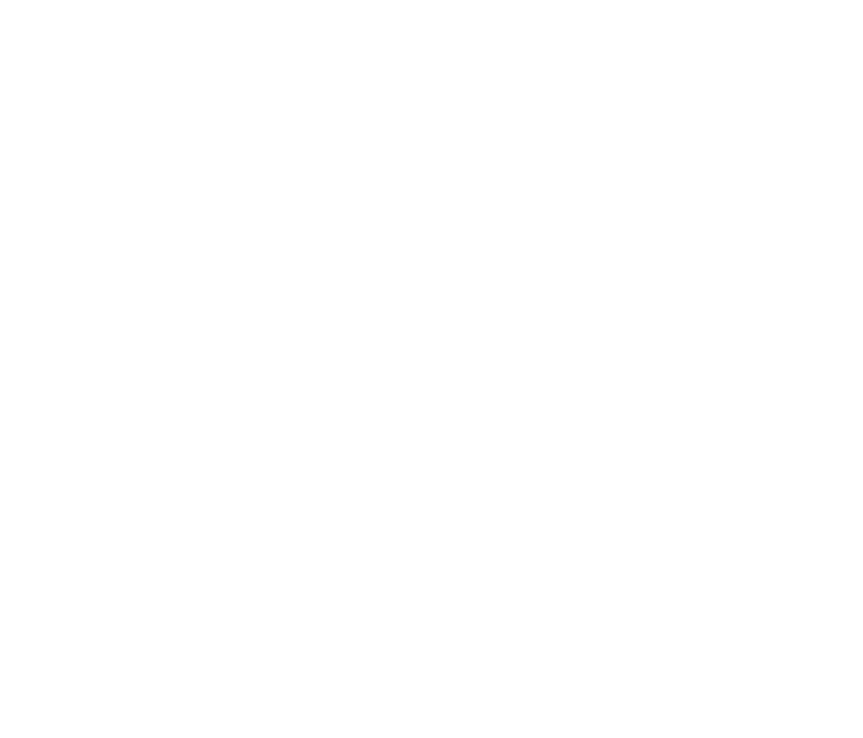
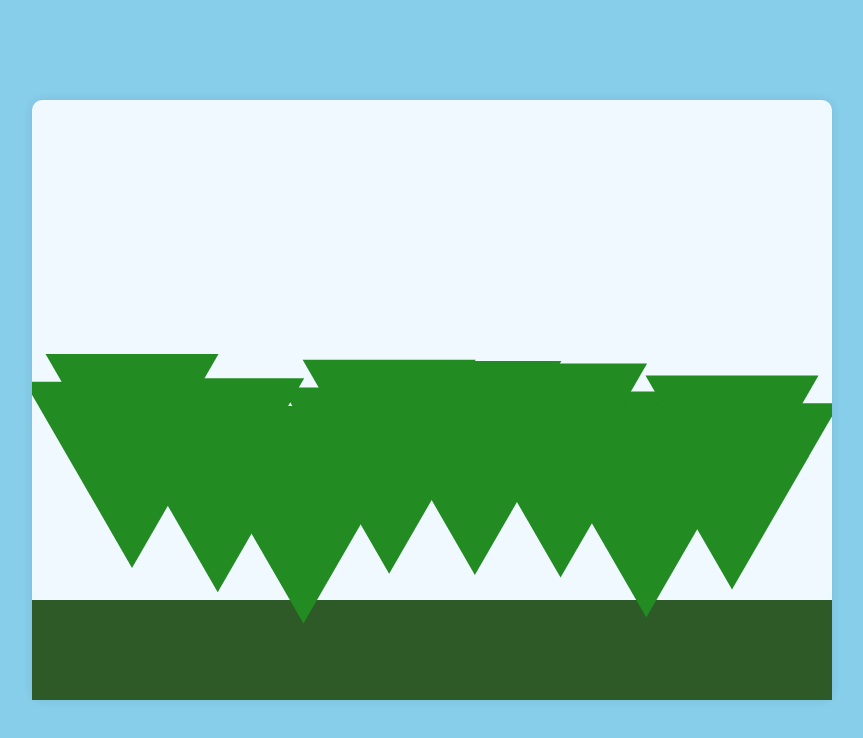
Before and after one commit to Esteban20252002/javascript, a plain HTML site: page index.html in a window 1280 px wide. Shown: the whole page, without its empty margins (208-1071 px from the left). Drawn offline with nearby package versions, Linux system fonts and the light colour scheme.

Commit message:
cambio 2 ajustes fondos

```diff
--- a/index.html
+++ b/index.html
@@ -8,6 +8,7 @@
     <link rel="stylesheet" href="./styles/style.css">
 </head>
 <body>
+    <div id="escena-bosque"></div>
     <script src="./scripts/main.js"></script>
 </body>
 </html>
--- a/scripts/main.js
+++ b/scripts/main.js
@@ -1,4 +1,49 @@
-// Archivo principal de JavaScript para la historia de Caperucita Roja
 document.addEventListener('DOMContentLoaded', () => {
-    console.log('Aplicación iniciada correctamente');
+    // Configuración del SVG
+    const width = 800;
+    const height = 600;
+
+    // Crear el elemento SVG
+    const svg = d3.select('#escena-bosque')
+        .append('svg')
+        .attr('width', width)
+        .attr('height', height);
+
+    // Agregar el suelo (césped)
+    svg.append('rect')
+        .attr('x', 0)
+        .attr('y', height - 100)
+        .attr('width', width)
+        .attr('height', 100)
+        .attr('fill', '#2d5a27'); // Verde oscuro para el suelo
+
+    // Función para crear un árbol simple
+    function crearArbol(x, altura) {
+        // Tronco
+        svg.append('rect')
+            .attr('x', x - 10)
+            .attr('y', height - altura - 100)
+            .attr('width', 20)
+            .attr('height', altura - 60)
+            .attr('fill', '#8B4513'); // Marrón
+
+        // Copa del árbol (triángulo)
+        svg.append('path')
+            .attr('d', d3.symbol().type(d3.symbolTriangle).size(5000))
+            .attr('fill', '#228B22') // Verde forestall
+            .attr('transform', `translate(${x}, ${height - altura - 80}) scale(2,-2)`);
+
+        svg.append('path')
+            .attr('d', d3.symbol().type(d3.symbolTriangle).size(4000))
+            .attr('fill', '#228B22')
+            .attr('transform', `translate(${x}, ${height - altura - 120}) scale(1.8,-1.8)`);
+    }
+
+    // Crear varios árboles
+    const numArboles = 8;
+    for(let i = 0; i < numArboles; i++) {
+        const x = 100 + (width - 200) * (i / (numArboles - 1));
+        const altura = 120 + Math.random() * 60;
+        crearArbol(x, altura);
+    }
 });
--- a/styles/style.css
+++ b/styles/style.css
@@ -7,4 +7,17 @@
 body {
     background-color: white;
     font-family: Arial, sans-serif;
+    display: flex;
+    justify-content: center;
+    align-items: center;
+    min-height: 100vh;
+    background-color: #87CEEB; /* Un azul cielo suave */
 }
+
+#escena-bosque {
+    width: 800px;
+    height: 600px;
+    background-color: #f0f9ff;
+    border-radius: 10px;
+    box-shadow: 0 0 10px rgba(0,0,0,0.1);
+}
```
